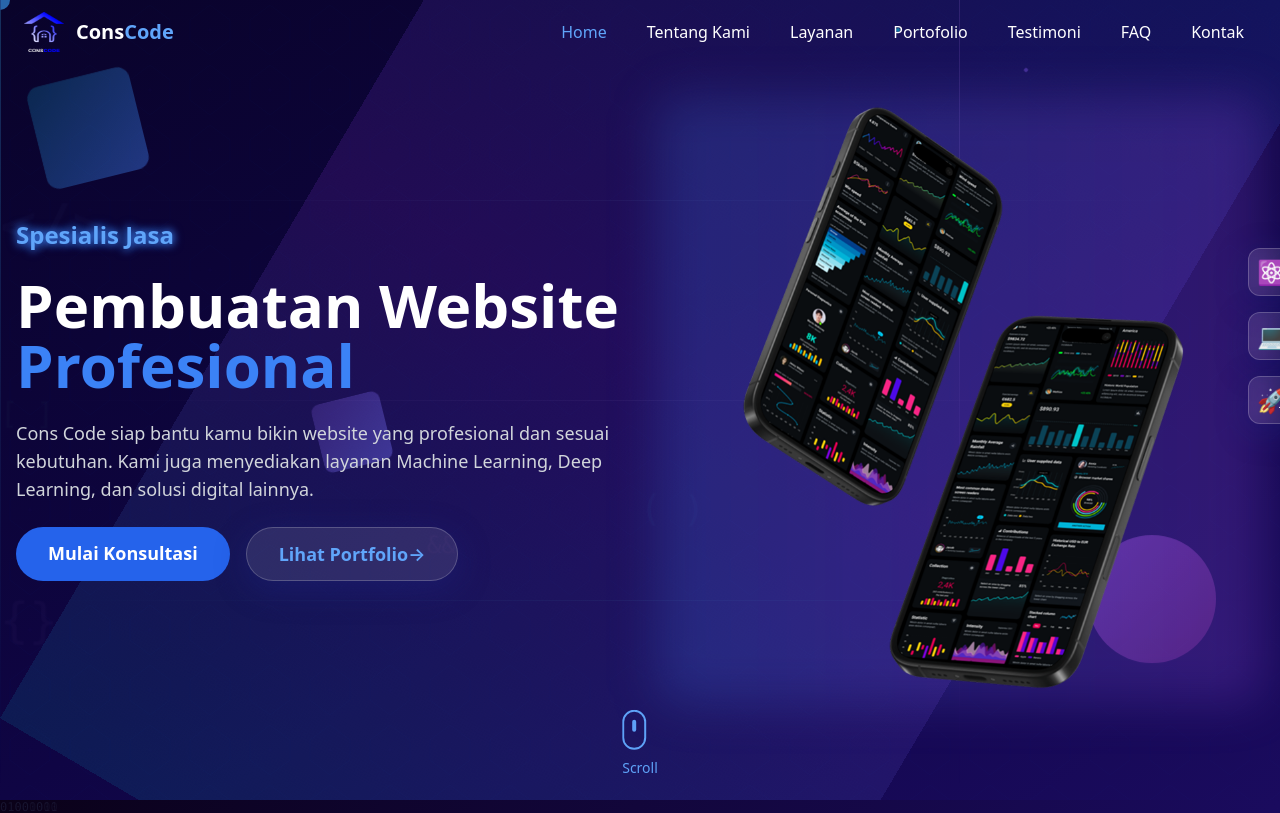
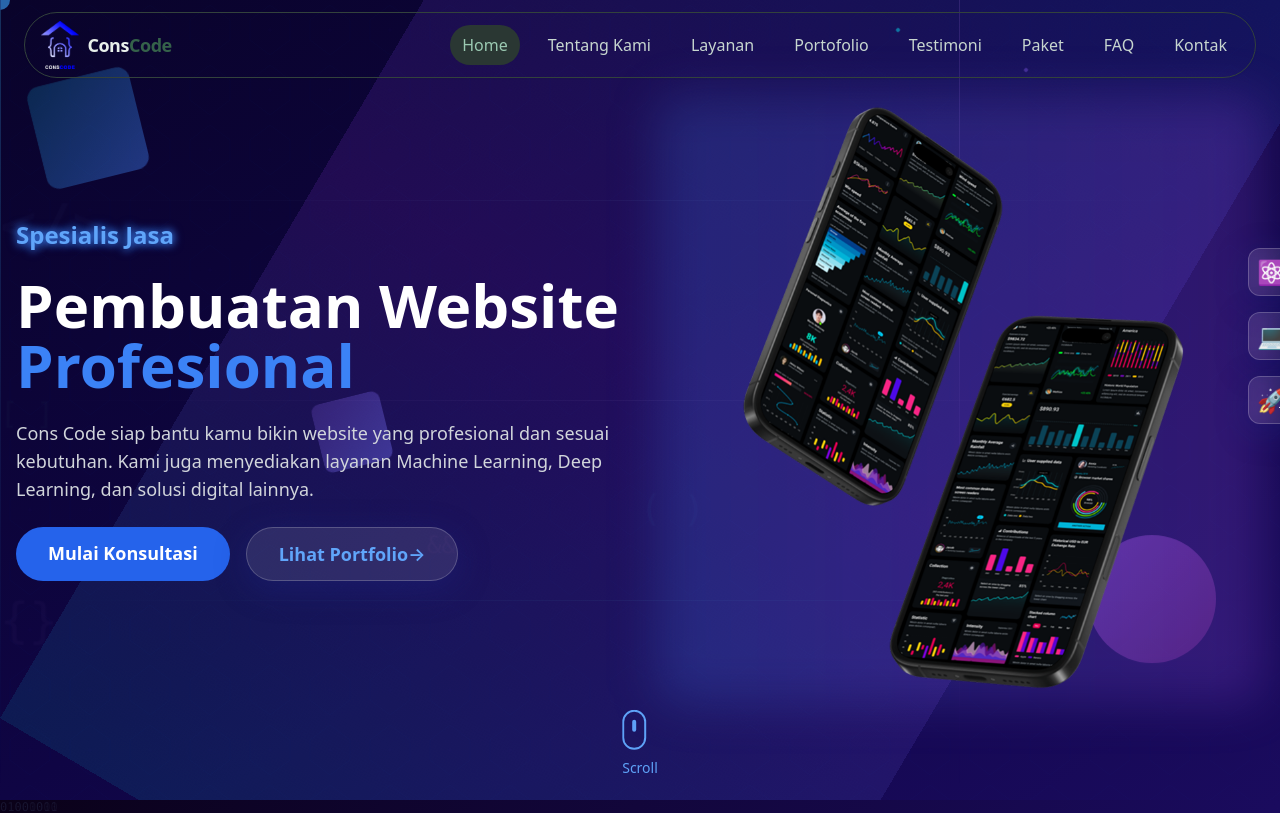
Before and after one commit to conscode-dev/conscode-web, a React (Vite) app: page / in a window 1280 px wide. Shown: the top 813 px of the page. Built offline with nearby package versions, Linux system fonts and the light colour scheme.

Commit message:
refactor: update Navbar component - add Packages link and apply new design with rounded border styling

```diff
--- a/src/components/Navbar.jsx
+++ b/src/components/Navbar.jsx
@@ -14,6 +14,7 @@ const Navbar = () => {
         "services",
         "portfolio",
         "reviews",
+        "packages",
         "faq",
         "contact",
       ];
@@ -56,28 +57,26 @@ const Navbar = () => {
 
   return (
     <nav
-      className={`fixed w-full text-white py-3 z-50 transition-all duration-500 bg-transparent ${
+      className={`fixed w-full py-3 z-50 transition-all duration-500 ${
         scrolled
-          ? "bg-black/20 backdrop-blur-md border-b border-white/10 shadow-lg shadow-black/25"
+          ? "bg-[#111816]/92 backdrop-blur-md border-b border-[#33423c] shadow-sm"
           : "bg-transparent"
       }`}
     >
       <div className="container mx-auto px-4 md:px-6">
-        <div className="flex justify-between items-center">
-          {/* Logo & Brand - Simple hover effect */}
-          <div className="flex items-center gap-3">
+        <div className="flex justify-between items-center rounded-full border border-[#33423c] bg-[#1a2320]/92 px-4 py-2 shadow-sm">
+          <div className="flex items-center gap-2">
             <img
               src={Logo}
               alt="ConsCode Logo"
-              className="w-10 h-10"
+              className="h-12 w-auto object-contain"
             />
-            <div className="text-xl font-bold">
-              <span className="text-white">Cons</span>
-              <span className="text-blue-400">Code</span>
+            <div className="text-lg font-bold tracking-tight">
+              <span className="text-[#e8f0ea]">Cons</span>
+              <span className="text-[#35624a]">Code</span>
             </div>
           </div>
 
-          {/* Desktop Menu - Simple color change only */}
           <div className="hidden lg:flex text-md space-x-4">
             {[
               { id: "home", label: "Home" },
@@ -85,16 +84,17 @@ const Navbar = () => {
               { id: "services", label: "Layanan" },
               { id: "portfolio", label: "Portofolio" },
               { id: "reviews", label: "Testimoni" },
+              { id: "packages", label: "Paket" },
               { id: "faq", label: "FAQ" },
               { id: "contact", label: "Kontak" },
             ].map(({ id, label }) => (
               <button
                 key={id}
                 onClick={() => scrollToSection(id)}
-                className={`px-3 py-2 font-medium transition-colors duration-200 ${
+                className={`px-3 py-2 rounded-full font-medium transition-all duration-200 ${
                   activeSection === id
-                    ? "text-blue-400"
-                    : "text-white hover:text-blue-300"
+                    ? "bg-[#2a3733] text-[#9bcab2]"
+                    : "text-[#c7d6cf] hover:text-[#9bcab2] hover:bg-[#25312d]"
                 }`}
               >
                 {label}
@@ -102,9 +102,8 @@ const Navbar = () => {
             ))}
           </div>
 
-          {/* Mobile menu button - Simple */}
           <button
-            className="lg:hidden p-2 hover:text-blue-300 transition-colors duration-200"
+            className="lg:hidden p-2 text-[#9bcab2] hover:bg-[#2a3733] rounded-full transition-colors duration-200"
             onClick={() => setIsMenuOpen(!isMenuOpen)}
             aria-label="Toggle menu"
           >
@@ -116,9 +115,8 @@ const Navbar = () => {
           </button>
         </div>
 
-        {/* Mobile Menu - Simple */}
         <div
-          className={`lg:hidden absolute left-4 right-4 top-full mt-2 rounded-lg bg-violet-950 backdrop-blur-md border border-white/10 transition-all duration-300 ${
+          className={`lg:hidden absolute left-4 right-4 top-full mt-2 rounded-2xl bg-[#1a2320] backdrop-blur-md border border-[#33423c] shadow-lg transition-all duration-300 ${
             isMenuOpen
               ? "opacity-100 translate-y-0 pointer-events-auto"
               : "opacity-0 -translate-y-2 pointer-events-none"
@@ -131,6 +129,7 @@ const Navbar = () => {
               { id: "services", label: "Layanan" },
               { id: "portfolio", label: "Portofolio" },
               { id: "reviews", label: "Testimoni" },
+              { id: "packages", label: "Paket" },
               { id: "faq", label: "FAQ" },
               { id: "contact", label: "Kontak" },
             ].map(({ id, label }) => (
@@ -139,8 +138,8 @@ const Navbar = () => {
                 onClick={() => scrollToSection(id)}
                 className={`text-left px-4 py-3 font-medium transition-colors duration-200 ${
                   activeSection === id
-                    ? "text-blue-400 bg-blue-800"
-                    : "text-white hover:text-blue-300 hover:bg-white/5"
+                    ? "text-[#9ecfb5] bg-[#2a3733]"
+                    : "text-[#c7d6cf] hover:text-[#9ecfb5] hover:bg-[#25312d]"
                 }`}
               >
                 {label}
```
